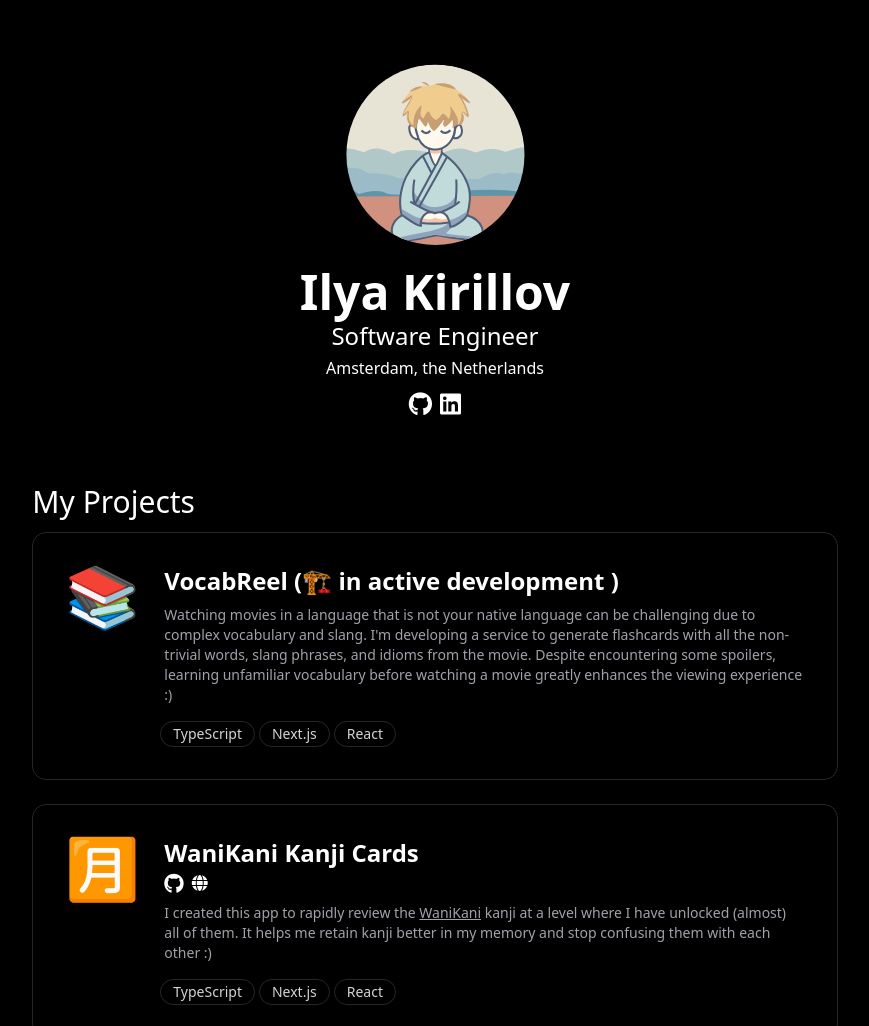
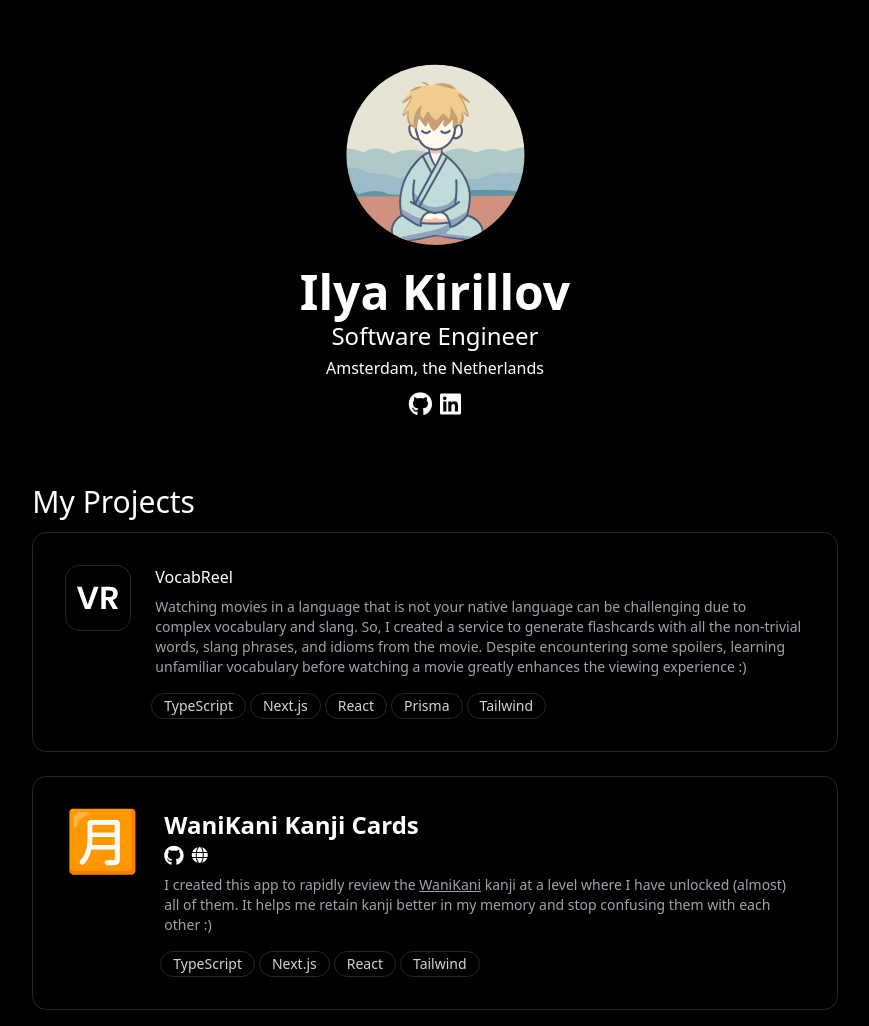
Before and after one commit to darthorimar/darthorimar.github.io, a plain HTML site: page index.html in a window 1280 px wide. Shown: the top 1026 px of the page, without its empty margins (205-1074 px from the left). Drawn offline with Linux system fonts and the light colour scheme.

Commit message:
vocabreel is live

```diff
--- a/index.html
+++ b/index.html
@@ -41,16 +41,15 @@
         <div class="flex flex-col gap-6 mt-2">
 
 
-            <div class="p-2 md:p-4 lg:p-8 border-main flex gap-6">
-                <div class="text-6xl select-none">📚</div>
+            <div class="p-2 md:p-4 lg:p-8 border-main flex gap-6 items-start">
+                <img src="img/vocabreel_logo.svg" class="border-main" />
                 <div class="flex flex-col">
-                    <h3 class="text-2xl text-white font-bold">
-                        VocabReel (🏗️ in active development )
-                    </h3>
-
+                    <a href="https://vocabreel.com" target="_blank">
+                        VocabReel
+                    </a>
                     <p class="text-sm my-2" style="color: rgb(161, 161, 170)">
                         Watching movies in a language that is not your native language can be challenging due to
-                        complex vocabulary and slang. I'm developing a service to generate flashcards with all the
+                        complex vocabulary and slang. So, I created a service to generate flashcards with all the
                         non-trivial words, slang phrases, and idioms from the movie. Despite encountering some spoilers,
                         learning unfamiliar vocabulary before watching a movie greatly enhances the viewing
                         experience :)
@@ -59,6 +58,8 @@
                         <div class="chip">TypeScript</div>
                         <div class="chip">Next.js</div>
                         <div class="chip">React</div>
+                        <div class="chip">Prisma</div>
+                        <div class="chip">Tailwind</div>
                     </div>
                 </div>
             </div>
@@ -90,6 +91,7 @@
                         <div class="chip">TypeScript</div>
                         <div class="chip">Next.js</div>
                         <div class="chip">React</div>
+                        <div class="chip">Tailwind</div>
                     </div>
                 </div>
             </div>
```
Also changed, not shown: img/vocabreel_logo.svg (added), out/style.css.
